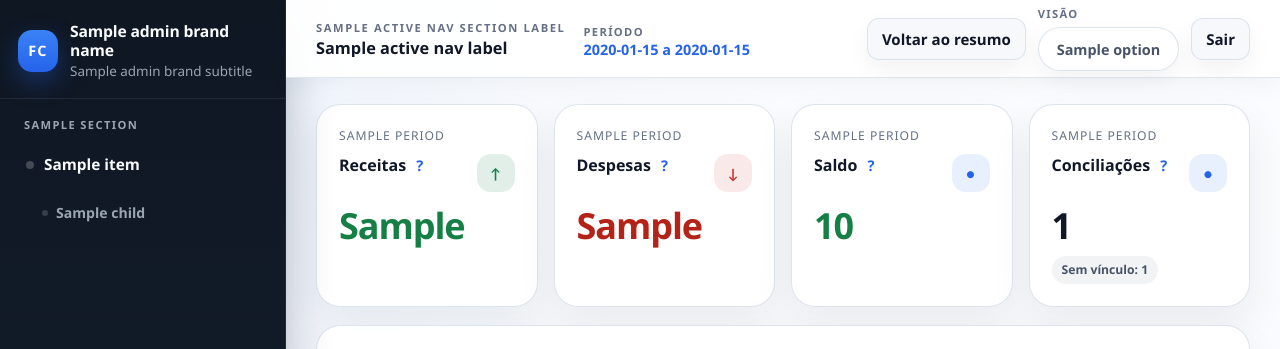
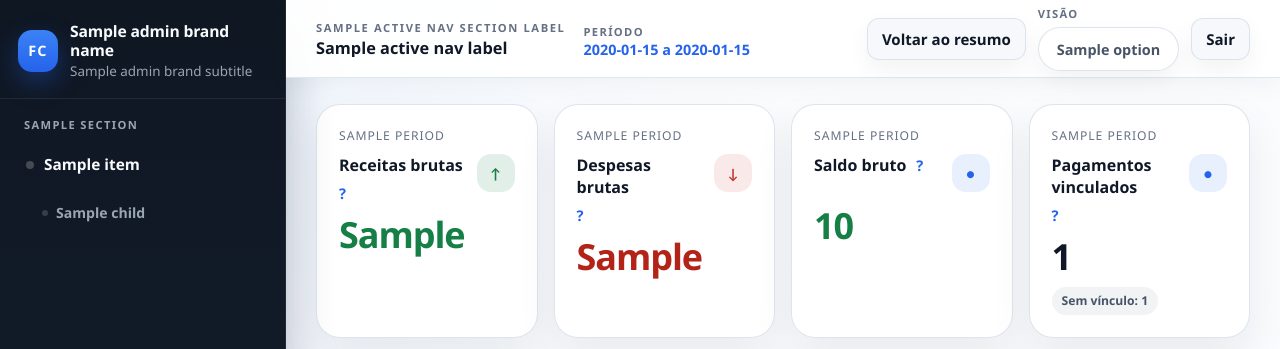
Before and after one commit to eduardokauer/finance_control, a Python web app: template app/templates/admin/conference.html in a window 1280 px wide. Shown: the top 349 px of the page. Run offline with Jinja, Linux system fonts and the light colour scheme; the template is opened without the code that fills it: most values are stand-ins (such as "Sample title", 1, 10 or a date in 2020); some libraries are stand-ins or nearby versions.

Commit message:
extrato coerencia funcional

```diff
--- a/app/templates/admin/partials/conference_page_shell.html
+++ b/app/templates/admin/partials/conference_page_shell.html
@@ -14,7 +14,7 @@
     <article class="card analysis-metric-card">
       <span class="analysis-metric-meta">{{ analysis_data.period.month_reference_label }}</span>
       <div class="analysis-metric-title-row">
-        <strong>Receitas</strong>
+        <strong>Receitas brutas</strong>
         <span class="help-copy">Entradas brutas do extrato no recorte atual.</span>
         <span class="home-kpi-icon home-kpi-icon-income" aria-hidden="true">&uarr;</span>
       </div>
@@ -25,7 +25,7 @@
     <article class="card analysis-metric-card">
       <span class="analysis-metric-meta">{{ analysis_data.period.month_reference_label }}</span>
       <div class="analysis-metric-title-row">
-        <strong>Despesas</strong>
+        <strong>Despesas brutas</strong>
         <span class="help-copy">Sa&iacute;das brutas do extrato no recorte atual.</span>
         <span class="home-kpi-icon home-kpi-icon-expense" aria-hidden="true">&darr;</span>
       </div>
@@ -36,7 +36,7 @@
     <article class="card analysis-metric-card">
       <span class="analysis-metric-meta">{{ analysis_data.period.month_reference_label }}</span>
       <div class="analysis-metric-title-row">
-        <strong>Saldo</strong>
+        <strong>Saldo bruto</strong>
         <span class="help-copy">Saldo bruto do recorte, sem composi&ccedil;&atilde;o de faturas.</span>
         <span class="home-kpi-icon home-kpi-icon-net_flow" aria-hidden="true">&#9679;</span>
       </div>
@@ -47,12 +47,12 @@
     <article class="card analysis-metric-card">
       <span class="analysis-metric-meta">{{ analysis_data.period.month_reference_label }}</span>
       <div class="analysis-metric-title-row">
-        <strong>Concilia&ccedil;&otilde;es</strong>
+        <strong>Pagamentos vinculados</strong>
         <span class="help-copy">Lan&ccedil;amentos do extrato com v&iacute;nculo em concilia&ccedil;&otilde;es de fatura.</span>
         <span class="home-kpi-icon home-kpi-icon-result" aria-hidden="true">&#9679;</span>
       </div>
-      <a class="metric-value metric-value-link" href="/admin/conference?selection_mode={{ selection_mode }}{% if selection_mode == 'month' %}&month={{ month_value }}{% else %}&period_start={{ period_start }}&period_end={{ period_end }}{% endif %}&statement_scope=linked#statement-table" aria-label="Abrir lan&ccedil;amentos conciliados do extrato">
-        {{ analysis_data.conciliation_signals.conciliated_bank_payment_count }}
+      <a class="metric-value metric-value-link" href="/admin/conference?selection_mode={{ selection_mode }}{% if selection_mode == 'month' %}&month={{ month_value }}{% else %}&period_start={{ period_start }}&period_end={{ period_end }}{% endif %}&statement_scope=linked#statement-table" aria-label="Abrir lan&ccedil;amentos vinculados do extrato">
+        {{ statement_stats.linked_count }}
       </a>
       <span class="analysis-metric-detail">Sem v&iacute;nculo: {{ statement_stats.unlinked_count }}</span>
     </article>
@@ -74,7 +74,7 @@
     <div class="analysis-section-header-row">
       <div class="analysis-section-header">
         <strong>12 meses de extrato</strong>
-        <div class="help-copy">Hist&oacute;rico bruto da conta no mesmo padr&atilde;o usado na Vis&atilde;o Geral.</div>
+        <div class="help-copy">Hist&oacute;rico bruto da conta no mesmo padr&atilde;o usado na tabela do extrato.</div>
       </div>
     </div>
     <div class="chart-shell chart-shell-tall">
@@ -86,7 +86,7 @@
     <div class="analysis-section-header-row">
       <div class="analysis-section-header">
         <strong>Categorias do extrato</strong>
-        <div class="help-copy">Mesma leitura empilhada da &aacute;rea de categorias, restrita ao extrato.</div>
+        <div class="help-copy">Mesma leitura empilhada da &aacute;rea de categorias, restrita ao extrato e com categorias t&eacute;cnicas separadas.</div>
       </div>
     </div>
     <div id="statement-categories-legend" class="chart-legend-checkboxes" aria-label="Categorias do extrato"></div>
```
Also changed, not shown: app/services/analysis.py (+4 -4 lines), tests/test_admin_ui.py (+4 -0 lines), tests/test_analysis_service.py (+57 -0 lines).
